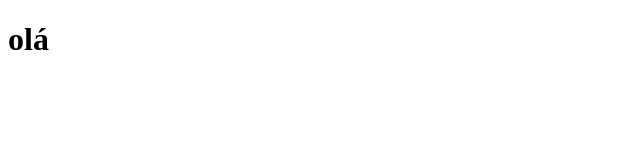
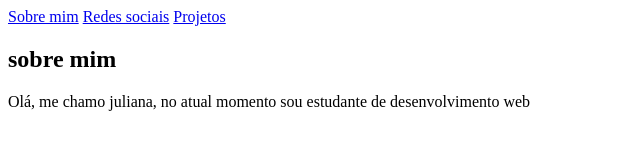
Before and after one commit to jucdev2023/aula-de-git, a plain HTML site: page teste-git/index.html in a window 1280 px wide. Shown: the whole page, without its empty margins (0-640 px from the left). Drawn offline with Linux system fonts and the light colour scheme.

Commit message:
adicionamos um nav

```diff
--- a/teste-git/index.html
+++ b/teste-git/index.html
@@ -8,6 +8,20 @@
     <title>Document</title>
 </head>
 <body>
-    <h1>olá</h1>
+    <header>
+        <nav>
+            <a href="#">Sobre mim</a>
+            <a href="#">Redes sociais</a>
+            <a href="#">Projetos</a>
+        </nav>
+    </header>
+    <main>
+        <section>
+            <h1>sobre mim</h1>
+            <article>
+                <p>Olá, me chamo juliana, no atual momento sou estudante de desenvolvimento web</p>
+            </article>
+        </section>
+    </main>
 </body>
 </html>
```
